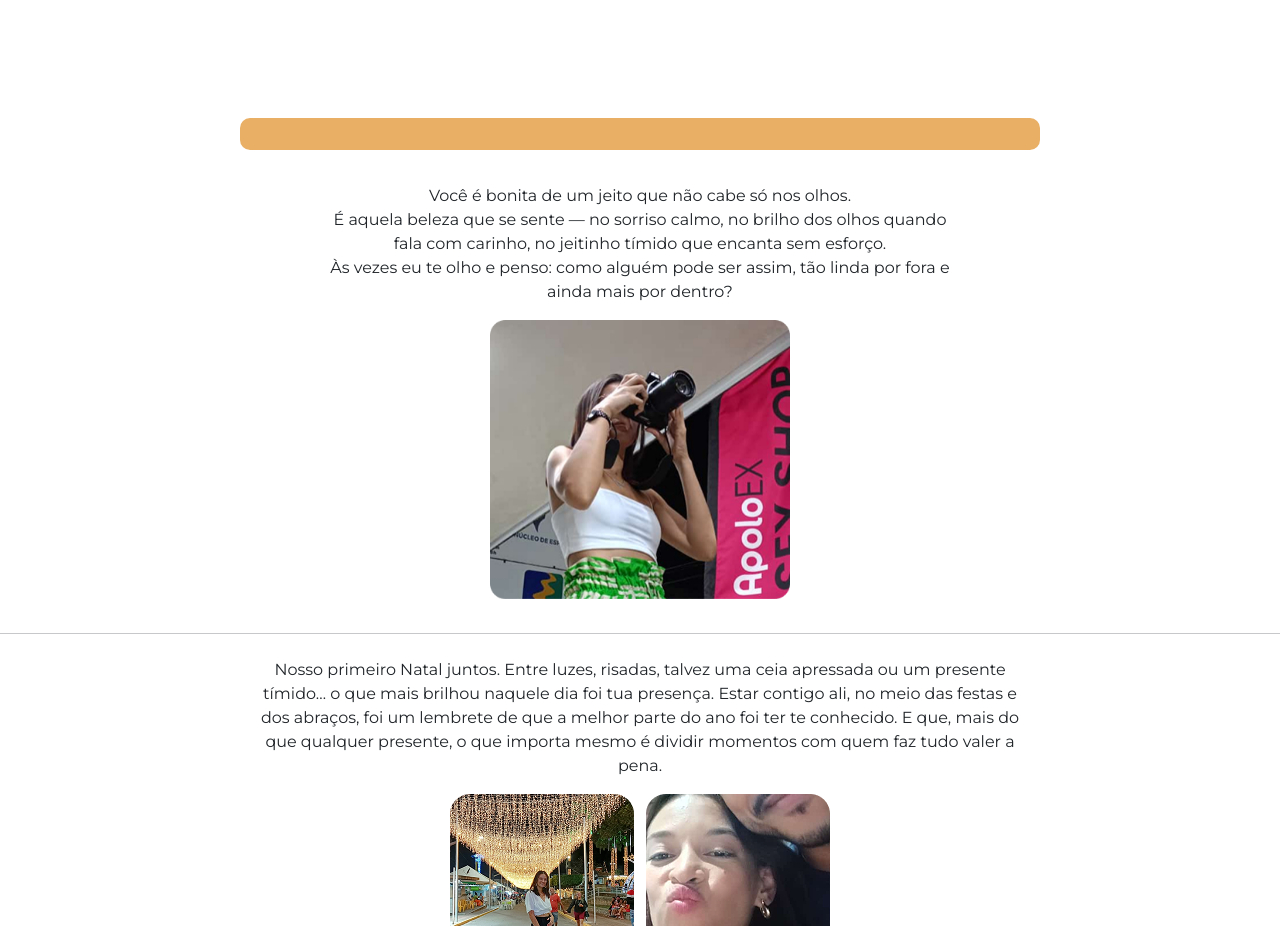
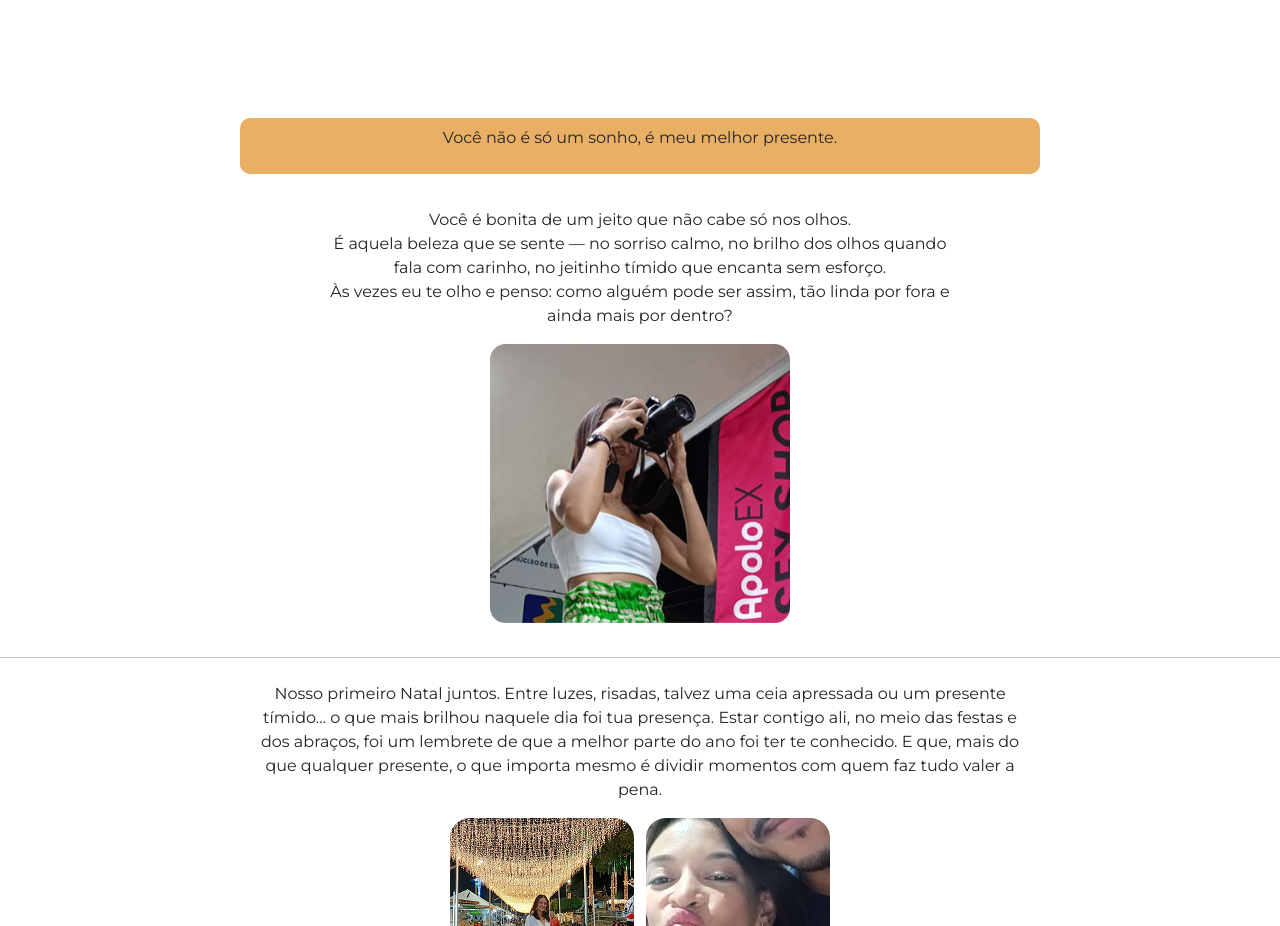
Before and after one commit to Pedro0911/aniversario, a plain HTML site: page index.html in a window 1280 px wide. Shown: the part 880-1806 px from the top of the page. Drawn offline with nearby package versions, Linux system fonts and the light colour scheme; the site is published under a folder, as on GitHub Pages, so addresses that start at the root find nothing.

Commit message:
Update index.html

```diff
--- a/index.html
+++ b/index.html
@@ -140,6 +140,6 @@
     integrity="sha384-YUe2LzesAfftltw+PEaao2tjU/QATaW/rOitAq67e0CT0Zi2VVRL0oC4+gAaeBKu"
     crossorigin="anonymous"></script>
 
-    <script src="/app.js"></script>
+    <script src="aniversario/app.js"></script>
 </body>
 </html>
```
